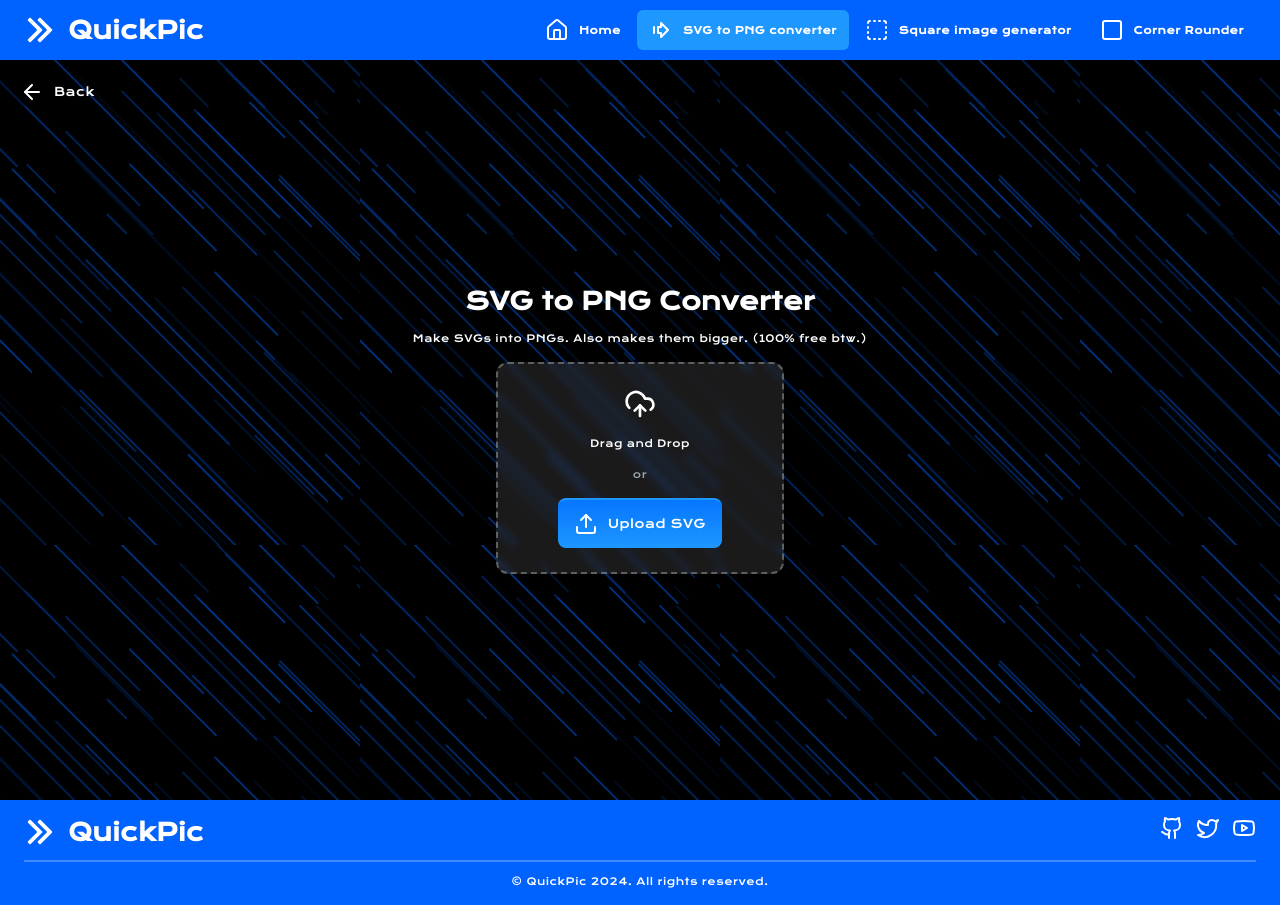
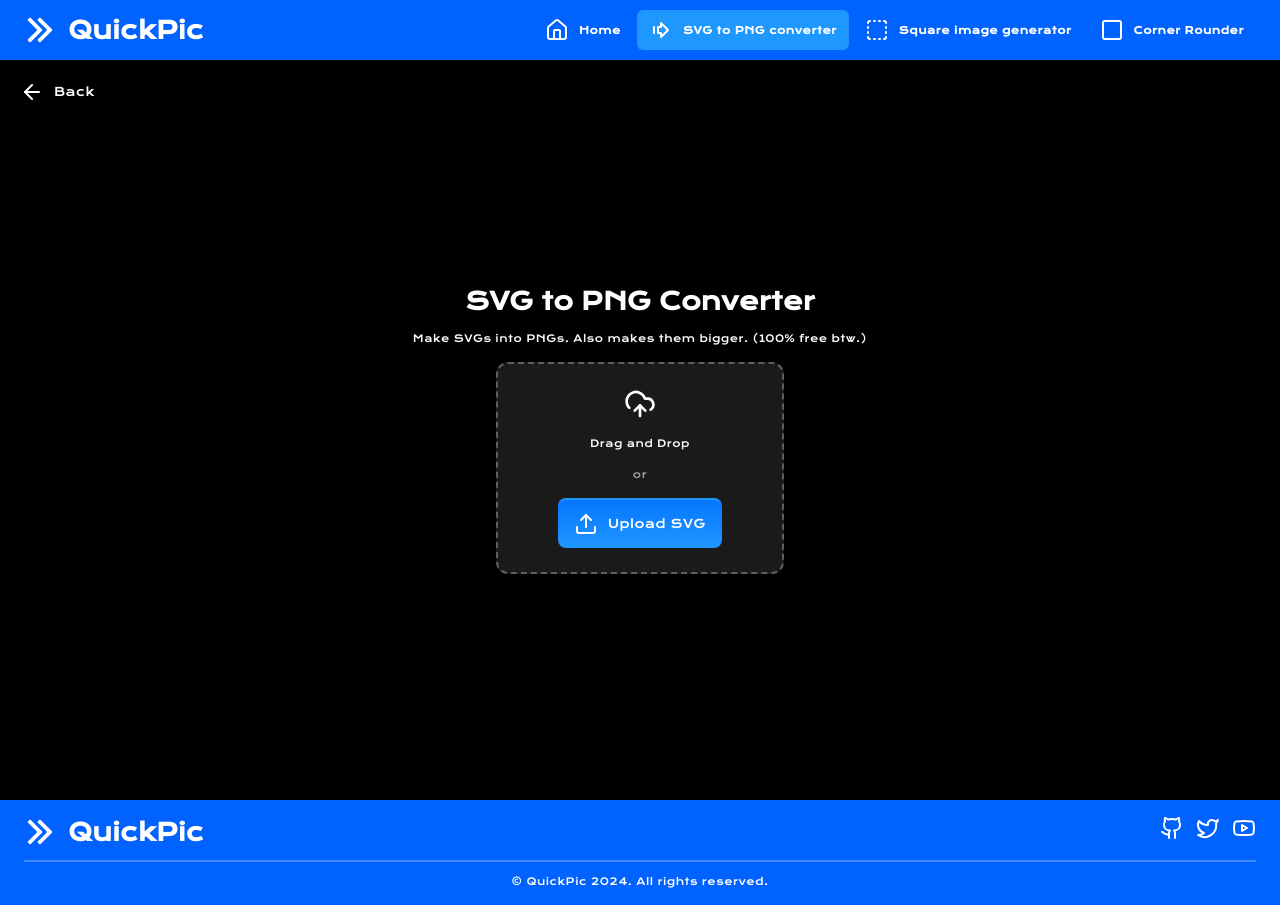
Before and after one commit to t3dotgg/quickpic, a Next.js app: page /svg-to-png in a window 1280 px wide. Built offline with nearby package versions, Linux system fonts and the light colour scheme.

Commit message:
OK Removed The Weird Background

```diff
--- a/src/app/(tools)/layout.tsx
+++ b/src/app/(tools)/layout.tsx
@@ -8,7 +8,7 @@ export default function ToolsLayout({
   children: React.ReactNode;
 }) {
   return (
-    <main className="flex-center relative flex-col gap-4 bg-[url('/background.svg')]">
+    <main className="flex-center relative flex-col gap-4">
       <Link href="/" className="absolute left-1 top-2">
         <Button variant="secondary">
           <ArrowLeft />
--- a/src/app/page.tsx
+++ b/src/app/page.tsx
@@ -6,7 +6,7 @@ import Link from "next/link";
 
 export default function Home() {
   return (
-    <main className="flex-center relative flex-col gap-4 bg-[url('/background.svg')]">
+    <main className="flex-center relative flex-col gap-4">
       <Heading>QuickPic</Heading>
       <Paragraph className="w-[282px] text-center">
         Hi. I&apos;m{" "}
```
Also changed, not shown: public/background.svg (deleted).
